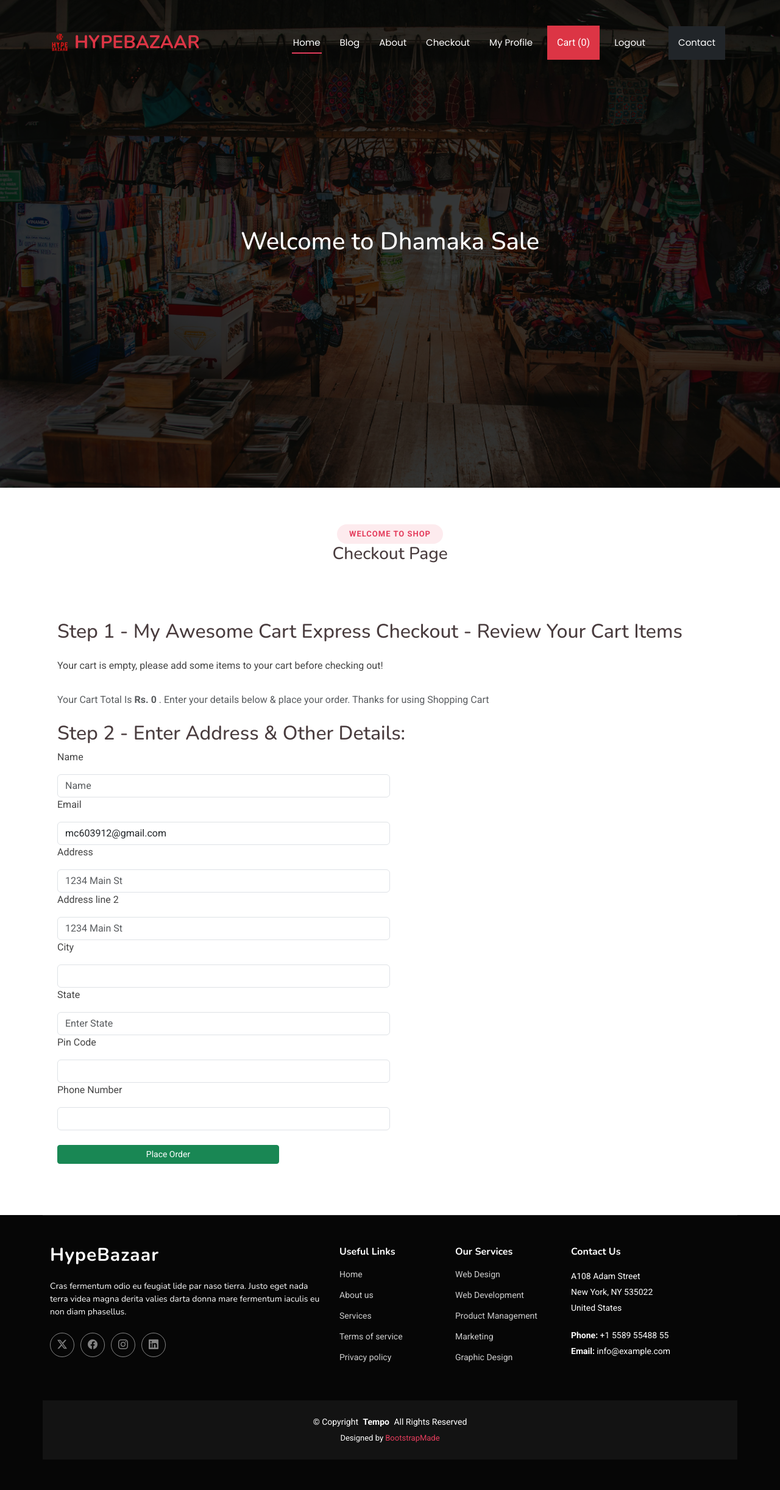
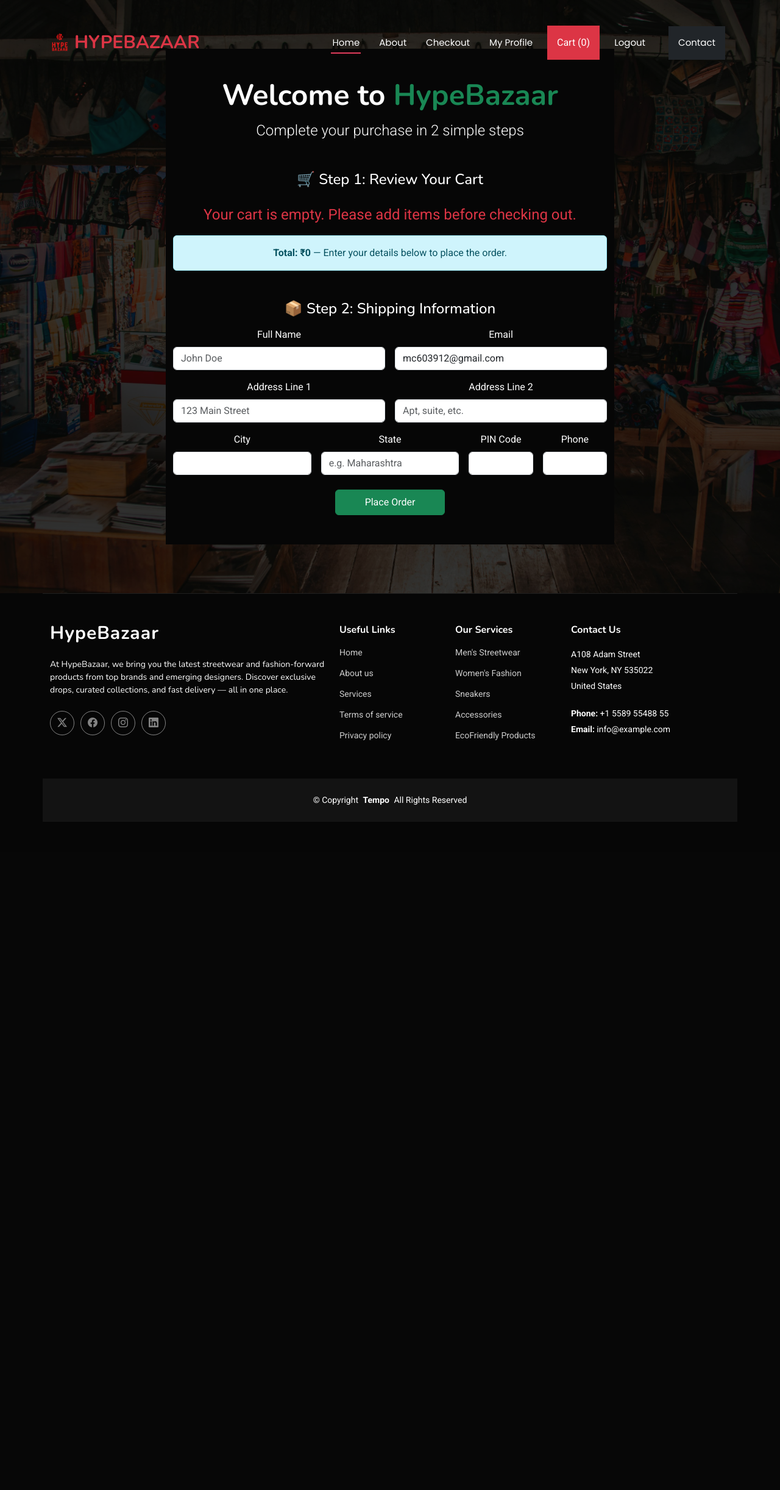
Before and after one commit to Mahesh7922/HypeBazaar, a Django app: page /checkout/ in a window 1280 px wide. Shown: the whole page at 61% size. After the commit the page ends 1320 px from the top, so only its background shows below. Run offline with Django 5.2, Linux system fonts and the light colour scheme; a user stored in the database is signed in; some libraries are stand-ins or nearby versions.

Commit message:
new code updated

```diff
--- a/ecommerceapp/urls.py
+++ b/ecommerceapp/urls.py
@@ -8,6 +8,8 @@ urlpatterns = [
     path('about/', views.about, name="about"),
     path('checkout/', views.checkout, name="checkout"),
     path('handlerequest/', views.handlerequest, name="handlerequest"),
+    path('profile/', views.profile, name="profile"),
+    path('view-order/<str:order_id>/', views.view_order, name="view_order"),
     # path('payment-callback/', views.payment_callback, name='payment_callback'),
     # path('payment-success/', views.payment_success, name='payment_success'),
 ]
--- a/ecommerceapp/views.py
+++ b/ecommerceapp/views.py
@@ -359,3 +359,85 @@ def handlerequest(request):
             })
 
     return redirect('/')
+
+
+def profile(request):
+    if not request.user.is_authenticated:
+        messages.warning(request, "Please login to view your profile")
+        return redirect('/authcart/login/')
+
+    # Get all orders for the current user
+    orders = Orders.objects.filter(email=request.user.email).order_by('-timestamp')
+
+    context = {
+        'orders': orders
+    }
+
+    return render(request, "profile.html", context)
+
+
+def view_order(request, order_id):
+    if not request.user.is_authenticated:
+        messages.warning(request, "Please login to view order details")
+        return redirect('/authcart/login/')
+
+    try:
+        # Get the order
+        order = Orders.objects.get(order_id=order_id)
+
+        # Verify that the order belongs to the current user
+        if order.email != request.user.email:
+            messages.warning(request, "You don't have permission to view this order")
+            return redirect('/profile/')
+
+        # Get order updates
+        updates = OrderUpdate.objects.filter(order_id=order_id)
+
+        # Parse items_json
+        try:
+            items = json.loads(order.items_json)
+            formatted_items = []
+
+            # Handle different JSON formats
+            if isinstance(items, dict):
+                for item_id, item_data in items.items():
+                    if isinstance(item_data, list):
+                        # Format: {item_id: [qty, name, price]}
+                        formatted_items.append({
+                            'name': item_data[1],
+                            'quantity': item_data[0],
+                            'price': float(item_data[2]),
+                            'total': float(item_data[2]) * int(item_data[0])
+                        })
+                    elif isinstance(item_data, dict):
+                        # Format: {item_id: {name: x, qty: y, price: z}}
+                        formatted_items.append({
+                            'name': item_data.get('name', 'Unknown Item'),
+                            'quantity': item_data.get('qty', 1),
+                            'price': float(item_data.get('price', 0)),
+                            'total': float(item_data.get('price', 0)) * int(item_data.get('qty', 1))
+                        })
+            elif isinstance(items, list):
+                # Handle list format
+                for item in items:
+                    formatted_items.append({
+                        'name': item.get('name', 'Unknown Item'),
+                        'quantity': item.get('qty', 1),
+                        'price': float(item.get('price', 0)),
+                        'total': float(item.get('price', 0)) * int(item.get('qty', 1))
+                    })
+        except Exception as e:
+            formatted_items = []
+            print(f"Error parsing items_json: {e}")
+
+        context = {
+            'order': order,
+            'updates': updates,
+            'items': formatted_items
+        }
+
+        return render(request, "order_detail.html", context)
+
+    except Orders.DoesNotExist:
+        messages.warning(request, "Order not found")
+        return redirect('/profile/')
--- a/templates/about.html
+++ b/templates/about.html
@@ -2,4 +2,4 @@
 
 {% block title %}About Us{% endblock title %}
 
-{% block body %} <h1> About Us </h1> {% endblock body %}
+{% block content %} <h1> About Us </h1> {% endblock content %}
--- a/templates/base.html
+++ b/templates/base.html
@@ -53,10 +53,9 @@
       <nav id="navmenu" class="navmenu">
         <ul>
           <li><a href="/" class="active">Home</a></li>
-          <li><a href="/blog">Blog</a></li>
           <li><a href="/about">About</a></li>
           <li><a href="/checkout">Checkout</a></li>
-          <li><a href="/about">My Profile</a></li>
+          <li><a href="/profile">My Profile</a></li>
           <button type="button" class="nav-link scrollto bg-danger p-3 m-2 text-white" id="popcart" data-container="body" data-toggle="popover" data-placement="bottom" data-html="true" ><i class="fa-solid fa-cart-shopping"></i>  Cart (<span id="cart">0</span>)
           </button>
 
@@ -121,7 +120,7 @@
           <a href="index.html" class="logo d-flex align-items-center">
             <span class="sitename">HypeBazaar</span>
           </a>
-          <p>Cras fermentum odio eu feugiat lide par naso tierra. Justo eget nada terra videa magna derita valies darta donna mare fermentum iaculis eu non diam phasellus.</p>
+          <p>At HypeBazaar, we bring you the latest streetwear and fashion-forward products from top brands and emerging designers. Discover exclusive drops, curated collections, and fast delivery — all in one place.</p>
           <div class="social-links d-flex mt-4">
             <a href=""><i class="bi bi-twitter-x"></i></a>
             <a href=""><i class="bi bi-facebook"></i></a>
@@ -144,11 +143,11 @@
         <div class="col-lg-2 col-6 footer-links">
           <h4>Our Services</h4>
           <ul>
-            <li><a href="#">Web Design</a></li>
-            <li><a href="#">Web Development</a></li>
-            <li><a href="#">Product Management</a></li>
-            <li><a href="#">Marketing</a></li>
-            <li><a href="#">Graphic Design</a></li>
+            <li><a href="#">Men's Streetwear </a></li>
+            <li><a href="#">Women's Fashion</a></li>
+            <li><a href="#">Sneakers</a></li>
+            <li><a href="#">Accessories</a></li>
+            <li><a href="#">EcoFriendly Products</a></li>
           </ul>
         </div>
 
@@ -166,13 +165,7 @@
 
     <div class="container copyright text-center mt-4">
       <p>© <span>Copyright</span> <strong class="px-1 sitename">Tempo</strong> <span>All Rights Reserved</span></p>
-      <div class="credits">
-        <!-- All the links in the footer should remain intact. -->
-        <!-- You can delete the links only if you've purchased the pro version. -->
-        <!-- Licensing information: https://bootstrapmade.com/license/ -->
-        <!-- Purchase the pro version with working PHP/AJAX contact form: [buy-url] -->
-        Designed by <a href="https://bootstrapmade.com/">BootstrapMade</a>
-      </div>
+
     </div>
 
   </footer>
--- a/templates/checkout.html
+++ b/templates/checkout.html
@@ -1,174 +1,123 @@
 {% extends 'base.html' %}
-{% block title %}
-Check Out
-{% endblock title %}
+{% block title %}Check Out{% endblock %}
+
 {% block content %}
-
-<h1>Welcome to Dhamaka Sale</h1>
-
-{% endblock content %}
-{% block body %}
 {% load static %}
 
-<!-- ======= Portfolio Section ======= -->
-<section id="portfolio" class="portfolio">
+<section id="checkout" class="py-5">
   <div class="container">
+
+    <!-- Flash messages -->
     {% for message in messages %}
-
-    <div
-      class="alert alert-{{message.tags}} alert-dismissible fade show"
-      role="alert"
-    >
-      <strong>{{message}}</strong>
-      <button
-        type="button"
-        class="btn-close"
-        data-bs-dismiss="alert"
-        aria-label="Close"
-      ></button>
+      <div class="alert alert-{{ message.tags }} alert-dismissible fade show" role="alert">
+        <strong>{{ message }}</strong>
+        <button type="button" class="btn-close" data-bs-dismiss="alert" aria-label="Close"></button>
       </div>
     {% endfor %}
 
-    <div class="section-title">
-      <h2>Welcome to Shop</h2>
-      <h3>Checkout Page </h3>
+    <!-- Title -->
+    <div class="text-center mb-5">
+      <h2 class="fw-bold">Welcome to <span class="text-success">HypeBazaar</span></h2>
+      <p class="lead">Complete your purchase in 2 simple steps</p>
     </div>
 
+    <!-- Step 1 - Cart Items -->
+    <div class="mb-5">
+      <h4 class="mb-3">🛒 Step 1: Review Your Cart</h4>
+      <ul class="list-group" id="items"></ul>
 
-
-       <div class="container">
-           <div class="col my-4">
-               <h2>Step 1 - My Awesome Cart Express Checkout - Review Your Cart Items</h2>
-               <div class="my-4">
-                   <ul class="list-group" id="items">
-
-
-                   </ul>
-
-                   <nav aria-label="breadcrumb">
-         <ol class="breadcrumb mt-3">
-           <li class="breadcrumb-item active" aria-current="page">Your Cart Total Is <b>Rs. <span id="totalprice"></span> <span id="amount"></span></b>. Enter your details below & place your order. Thanks for using Shopping Cart</li>
-           </li>
-         </ol>
-       </nav>
-
-
-
-
+      <div class="mt-3">
+        <div class="alert alert-info">
+          <strong>Total: ₹<span id="totalprice">0</span></strong> — Enter your details below to place the order.
         </div>
       </div>
-           <div class="col my-4">
-               <h2>Step 2 - Enter Address & Other Details:</h2>
+    </div>
+
+    <!-- Step 2 - Checkout Form -->
+    <div>
+      <h4 class="mb-3">📦 Step 2: Shipping Information</h4>
       <form method="post" action="/checkout/">
         {% csrf_token %}
         <input type="hidden" name="itemsJson" id="itemsJson">
+        <input type="hidden" id="amt" name="amt">
 
-                   <input type="hidden" id="amt" name="amt">
-                   <div class="form-row">
-                       <div class="form-group col-md-6">
-                           <label for="inputname">Name</label>
-                           <input type="text" class="form-control mt-3" id="name" name="name" placeholder="Name" required>
+        <div class="row g-3">
+          <div class="col-md-6">
+            <label for="name" class="form-label">Full Name</label>
+            <input type="text" class="form-control" id="name" name="name" placeholder="John Doe" required>
           </div>
-                       <div class="form-group col-md-6">
-                           <label for="inputEmail4">Email</label>
-                           <input type="email" class="form-control mt-3" id="email" name="email" placeholder="Email" value="{{user.email}}" required>
+          <div class="col-md-6">
+            <label for="email" class="form-label">Email</label>
+            <input type="email" class="form-control" id="email" name="email" value="{{ user.email }}" required>
           </div>
-
+          <div class="col-md-6">
+            <label for="address1" class="form-label">Address Line 1</label>
+            <input type="text" class="form-control" id="address1" name="address1" placeholder="123 Main Street" required>
           </div>
-                    <div class="form-row">
-                   <div class="form-group col-md-6">
-                       <label for="inputAddress">Address</label>
-                       <input type="text" class="form-control mt-3" id="address1" name="address1" placeholder="1234 Main St" required>
+          <div class="col-md-6">
+            <label for="address2" class="form-label">Address Line 2</label>
+            <input type="text" class="form-control" id="address2" name="address2" placeholder="Apt, suite, etc." required>
           </div>
-                   <div class="form-group col-md-6">
-                       <label for="inputAddress">Address line 2</label>
-                       <input type="text" class="form-control mt-3" id="address2" name="address2" placeholder="1234 Main St" required>
+          <div class="col-md-4">
+            <label for="city" class="form-label">City</label>
+            <input type="text" class="form-control" id="city" name="city" required>
+          </div>
+          <div class="col-md-4">
+            <label for="state" class="form-label">State</label>
+            <input type="text" class="form-control" id="state" name="state" placeholder="e.g. Maharashtra" required>
+          </div>
+          <div class="col-md-2">
+            <label for="zip_code" class="form-label">PIN Code</label>
+            <input type="number" class="form-control" id="zip_code" name="zip_code" required>
+          </div>
+          <div class="col-md-2">
+            <label for="phone" class="form-label">Phone</label>
+            <input type="number" class="form-control" id="phone" name="phone" required>
           </div>
         </div>
 
-
-
-                   <div class="form-row">
-                       <div class="form-group col-md-6">
-                           <label for="inputCity">City</label>
-                           <input type="text" class="form-control mt-3" id="city" name="city" required>
+        <div class="mt-4">
+          <button id="btn" type="submit" class="btn btn-success px-5 py-2">Place Order</button>
         </div>
-                       <div class="form-group col-md-6">
-                           <label for="inputState">State</label>
-                           <input type="text" class="form-control mt-3" id="state" name="state"  placeholder="Enter State" required>
-                       </div>
-                       </div>
-
-                    <div class="form-row">
-                    <div class="form-group col-md-6">
-                           <label for="inputZip">Pin Code</label>
-                           <input type="number" class="form-control mt-3" id="zip_code" name="zip_code" required>
-                       </div>
-                   <div class="form-group col-md-6">
-                       <label for="inputZip">Phone Number</label>
-                       <input type="number" class="form-control mt-3" id="phone" name="phone" required>
-                   </div>
-                   <br>
-
-
-                   <button id="btn" type="submit" class="btn btn-success btn-sm btn-block col-md-4">Place Order</button>
       </form>
     </div>
   </div>
+</section>
 
- <script src="https://code.jquery.com/jquery-3.3.1.js"
- integrity="sha256-2Kok7MbOyxpgUVvAk/HJ2jigOSYS2auK4Pfzbm7uH60="
- crossorigin="anonymous"></script>
-   <script src="https://cdnjs.cloudflare.com/ajax/libs/popper.js/1.14.6/umd/popper.min.js" integrity="sha384-wHAiFfRlMFy6i5SRaxvfOCifBUQy1xHdJ/yoi7FRNXMRBu5WHdZYu1hA6ZOblgut" crossorigin="anonymous"></script>
-   <script src="https://stackpath.bootstrapcdn.com/bootstrap/4.2.1/js/bootstrap.min.js" integrity="sha384-B0UglyR+jN6CkvvICOB2joaf5I4l3gm9GU6Hc1og6Ls7i6U/mkkaduKaBhlAXv9k" crossorigin="anonymous"></script>
-
+<!-- Scripts -->
+<script src="https://code.jquery.com/jquery-3.6.0.min.js"></script>
 
 <script>
-if (localStorage.getItem('cart') == null) {
-   var cart = {};
+  // Load cart
+  let cart = localStorage.getItem('cart') ? JSON.parse(localStorage.getItem('cart')) : {};
+  let totalPrice = 0;
+
+  if ($.isEmptyObject(cart)) {
+    $('#items').append(`<p class="text-danger">Your cart is empty. Please add items before checking out.</p>`);
   } else {
-   cart = JSON.parse(localStorage.getItem('cart'));
+    for (let item in cart) {
+      let [qty, name, price] = [cart[item][0], cart[item][1], cart[item][2]];
+      totalPrice += qty * price;
+      $('#items').append(`
+        <li class="list-group-item d-flex justify-content-between align-items-center">
+          <span>${name} <span class="badge bg-primary rounded-pill">${qty}</span></span>
+          <span><b>₹${price}</b></span>
+        </li>
+      `);
     }
-console.log(cart);
+  }
 
-var sum = 0;
-var totalPrice = 0;
-if ($.isEmptyObject(cart)) {
-   //if object is empty
-   mystr = `<p>Your cart is empty, please add some items to your cart before checking out!</p>`
-   $('#items').append(mystr);
-} else {
-   for (item in cart) {
-       let name = cart[item][1];
-       let qty = cart[item][0];
-       let itemPrice = cart[item][2];
-       sum = sum + qty;
-       totalPrice = totalPrice + qty* itemPrice;
+  // Display total price
+  $('#totalprice').text(totalPrice);
+  $('#itemsJson').val(JSON.stringify(cart));
+  $('#amt').val(totalPrice);
 
-       mystr = `<li class="list-group-item d-flex justify-content-between align-items-center">
-                   ${name}
-                   <div><b> Price : ${itemPrice}</b></div>
-                   <span class="badge badge-primary badge-pill">${qty}</span>
-               </li>`
-       $('#items').append(mystr);
-   }
-   document.getElementById('totalprice').innerHTML=totalPrice
-
-}
-document.getElementById('totalprice').innerHTML = totalPrice;
-
-$('#itemsJson').val(JSON.stringify(cart));
-
-
-
+  // Thank you message
   {% if thank %}
-alert('Thanks for ordering with us. Your order is is {{id}}. Use it to track your order using our order tracker');
+    alert('Thanks for ordering with us. Your order ID is {{ id }}. You can track it using our order tracker.');
     localStorage.clear();
-document.location = "/";
+    window.location = "/";
   {% endif %}
-
-var test = `${totalPrice}`;
-document.getElementById("amt").value = test;
 </script>
 
-{% endblock body %}
+{% endblock content %}
--- a/templates/index.html
+++ b/templates/index.html
@@ -111,7 +111,7 @@
             console.log('we are  inside update popover');
 
             var popStr = "";
-            var popStr = popStr + "<h5> cart for your items in my shopping cart </h5> <div class='mx-2 my-2'>";
+            var popStr = popStr + "<h5> Shopping Cart (HypeBazaar) </h5> <div class='mx-2 my-2'>";
             var i = 1;
             for (var item in cart) {
                 popStr = popStr + "<b>" + i + "</b>. ";
```
Also changed, not shown: templates/order_detail.html (added, +89 -0 lines), templates/profile.html (added, +73 -0 lines), db.sqlite3. Lines whose indentation alone changed are shown as unchanged.
